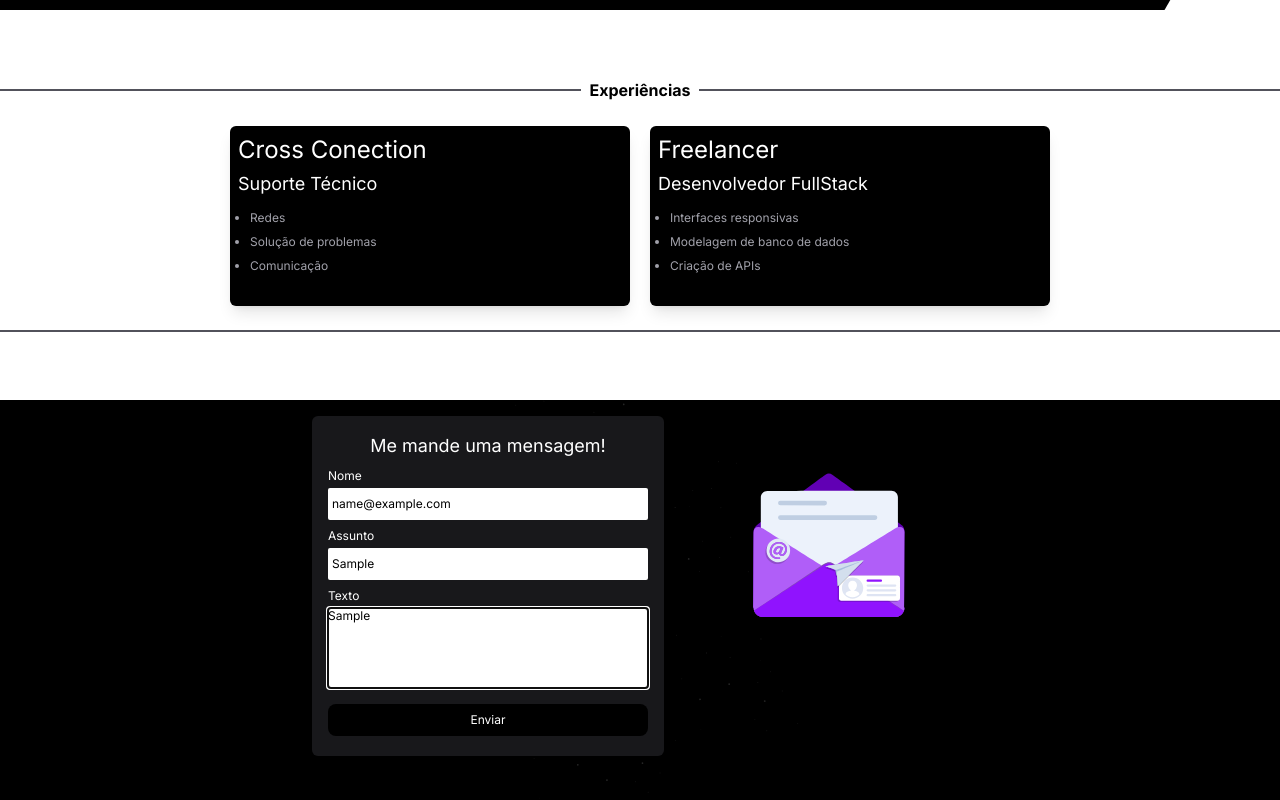
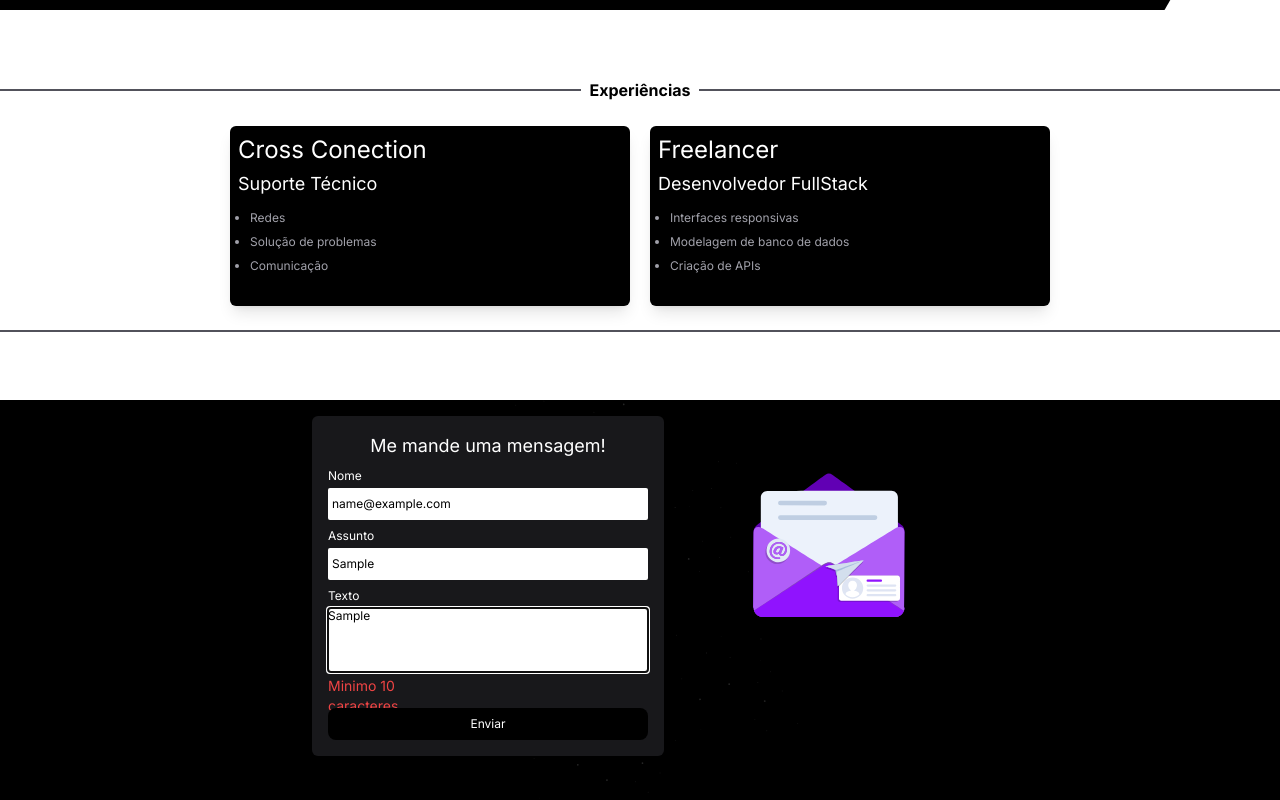
Before and after one commit to PedroCavallaro/Portifolio, a Next.js app: page / in a window 1280 px wide. Both pictures are taken after typing "name@example.com", "Sample", "Sample" into the empty fields and a click on the button "Enviar". Shown: the part 1262-2062 px from the top of the page. Built offline with nearby package versions, Linux system fonts and the light colour scheme.

Commit message:
feat: finished email route

```diff
--- a/package.json
+++ b/package.json
@@ -27,6 +27,7 @@
     "react-dom": "18.2.0",
     "react-hook-form": "^7.45.2",
     "react-icons": "^4.10.1",
+    "sweetalert2": "^11.7.20",
     "tailwind-merge": "^1.14.0",
     "tailwindcss": "3.3.3",
     "typescript": "5.1.6",
--- a/src/app/api/route.ts
+++ b/src/app/api/route.ts
@@ -1,7 +1,21 @@
-import { NextRequest } from "next/server";
+import { NextRequest, NextResponse } from "next/server";
+import { transporter } from "../lib/transporter";
 
 export async function GET(request: NextRequest) {
     const { searchParams } = new URL(request.url);
+    const name = searchParams.get("name");
+    const subject = searchParams.get("subject");
+    const text = searchParams.get("text");
+    let hasPassed = false;
 
-    console.log(process.env.GMAIL_PASSWORD);
+    const message = await transporter.sendMail({
+        from: name!,
+        to: "pedrocavallaro.contato@gmail.com",
+        subject: subject!,
+        html: `<p>${text}</p>`,
+    });
+    if (message.accepted) {
+        hasPassed = true;
+    }
+    return new NextResponse(JSON.stringify({ hasPassed }));
 }
--- a/src/app/components/Footer/EmailForm.tsx
+++ b/src/app/components/Footer/EmailForm.tsx
@@ -2,25 +2,38 @@ import { useForm } from "react-hook-form";
 import { zodResolver } from "@hookform/resolvers/zod";
 import { z } from "zod";
 import Input from "../Input";
-import axios from "axios";
+import { AiOutlineCheckCircle } from "react-icons/ai";
+import { useState } from "react";
 
 const schema = z.object({
     name: z.string().min(3, "Minimo 3 caractéres"),
     subject: z.string().min(5, "Minimo 5 caracteres"),
-    text: z.string().min(10, "O texto deve ser maior"),
+    text: z.string().min(10, "Minimo 10 caracteres"),
 });
 
 type FormData = z.infer<typeof schema>;
+type ResponseItems = {
+    hasPassed: true;
+};
 
+export default function EmailForm() {
     async function submit({ name, subject, text }: FormData) {
         await fetch(
             `http://localhost:3000/api?name=${name}&subject=${subject}&text=${text}`,
             {
                 method: "GET",
             }
-    );
+        )
+            .then((res) => res.json())
+            .then((data: ResponseItems) => {
+                if (data.hasPassed) {
+                    handleEmail(true);
                 }
-export default function EmailForm() {
+            });
+    }
+    function handleEmail(condition: boolean) {
+        setSucces(condition);
+    }
     const {
         register,
         handleSubmit,
@@ -30,9 +43,13 @@ export default function EmailForm() {
         mode: "onBlur",
         resolver: zodResolver(schema),
     });
+    const [succes, setSucces] = useState(false);
     return (
         <form
-            onSubmit={handleSubmit((data) => submit(data))}
+            onSubmit={handleSubmit((data) => {
+                submit(data);
+                reset();
+            })}
             className="flex flex-col gap-2 text-white relative -right-12 shadow bg-zinc-900 px-4 rounded-md mt-4"
         >
             <p className="text-xs text-center text-white mt-4  lg:text-lg lg:w-[20rem]">
@@ -62,9 +79,18 @@ export default function EmailForm() {
                     cols={10}
                     rows={5}
                 ></textarea>
+                {errors.text && (
+                    <span className="text-red-500 text-xs lg:text-sm">
+                        {errors.text.message}
+                    </span>
+                )}
             </div>
-            <button className="bg-black hover:bg-emerald-500 transition-all text-white relative  rounded-lg -top-5 text-xs p-1 lg:h-[2rem] lg:text-md">
-                Enviar
+            <button
+                className={`bg-black ${
+                    succes && "bg-emerald-500 "
+                } hover:bg-emerald-500 transition-all text-white relative flex items-center justify-center  rounded-lg -top-4 text-xs p-1 lg:h-[2rem] lg:text-md`}
+            >
+                {succes ? <AiOutlineCheckCircle size={20} /> : "Enviar"}
             </button>
         </form>
     );
--- a/src/app/constants/index.ts
+++ b/src/app/constants/index.ts
@@ -37,4 +37,4 @@ export const experienceArray = [
             "Criação de APIs",
         ],
     },
-] as const;
+];
```
Also changed, not shown: 1 other file (tests, documents, lock files or other folders). Lines whose indentation alone changed are shown as unchanged.
